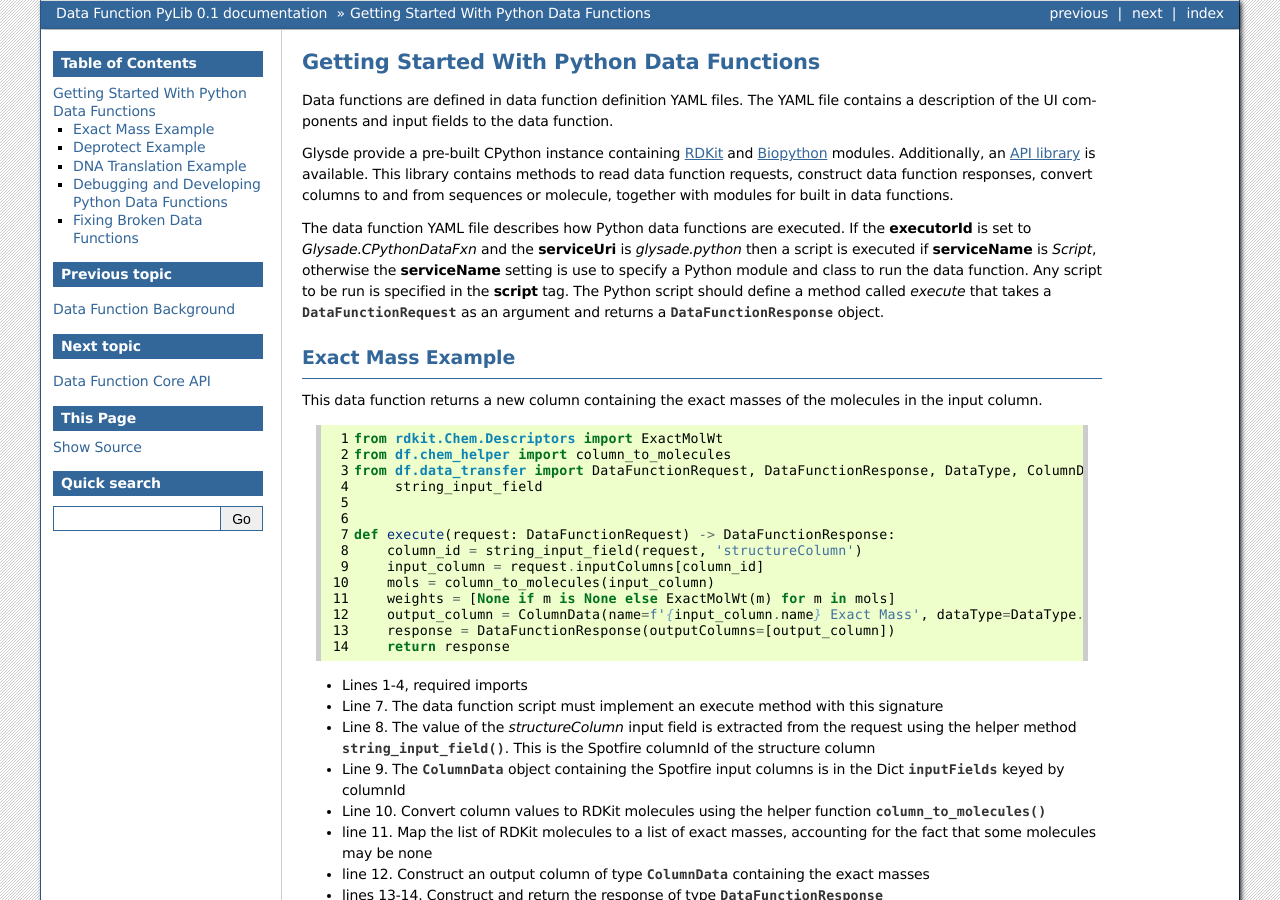
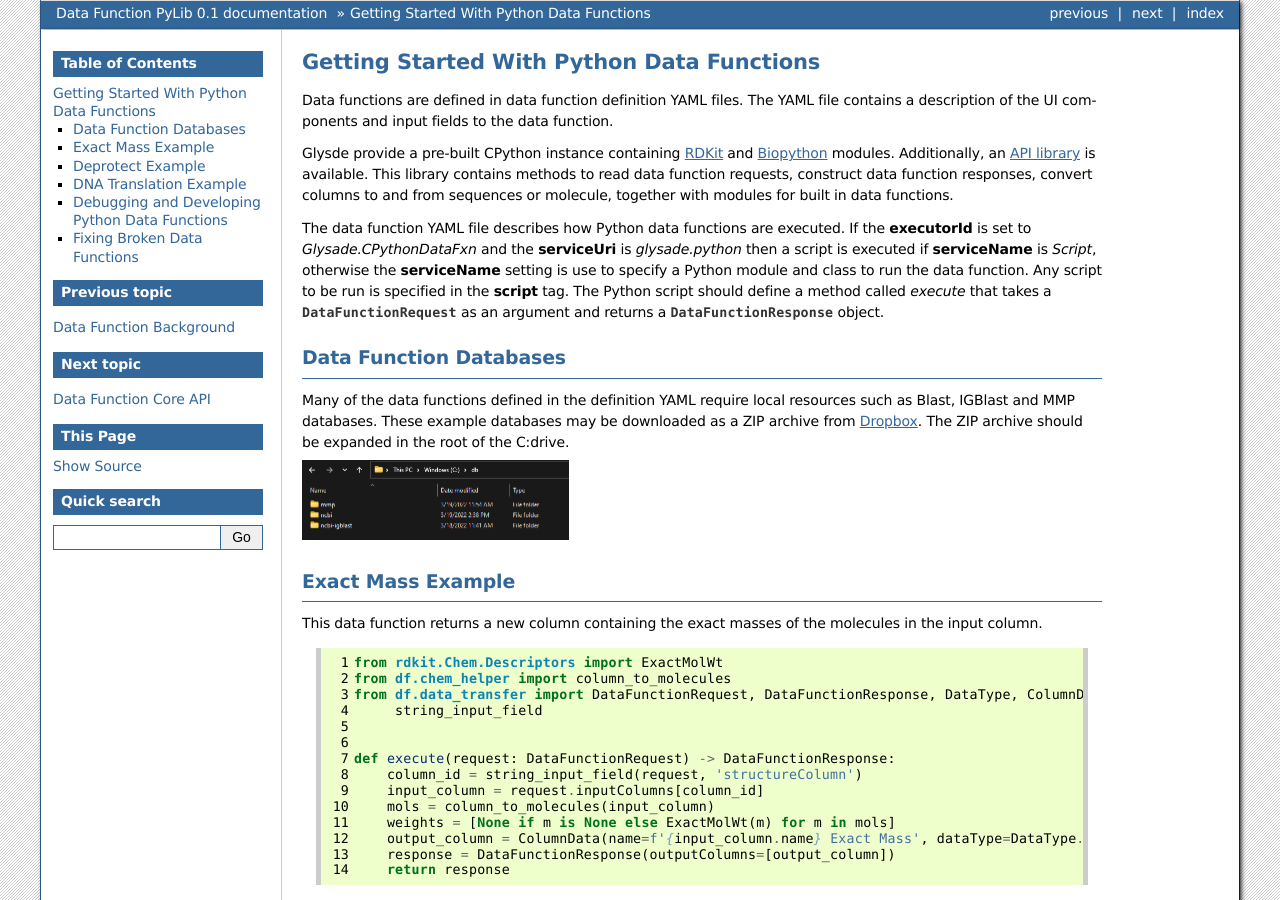
Before and after one commit to Glysade/DataFxnPylib, a Sphinx documentation site: the page built from pylib_3.9.7/doc/getting_started.rst, in a window 1280 px wide and 900 px high. Built offline with Sphinx 7.4.7, drawn with Linux system fonts in a browser that asks for light colours.

Commit message:
Merged dev

```diff
--- a/pylib_3.9.7/doc/getting_started.rst
+++ b/pylib_3.9.7/doc/getting_started.rst
@@ -18,6 +18,19 @@ The data function YAML file describes how Python data functions are executed.  I
 script to be run is specified in the **script** tag. The Python script should define a method called *execute* that takes
 a :class:`~df.data_transfer.DataFunctionRequest` as an argument and returns a
 :class:`~df.data_transfer.DataFunctionResponse` object.
+
+
+Data Function Databases
+***********************
+
+Many of the data functions defined in the definition YAML require local resources such as
+Blast, IGBlast and MMP databases.  These example databases may be downloaded as a ZIP archive from
+`Dropbox <https://www.dropbox.com/s/82zqkp9kuaxbl4u/chemcharts_db.zip>`_.
+The ZIP archive should be expanded in the root of
+the C:\ drive.
+
+.. image:: chemcharts_db.png
+   :scale: 50%
 
 Exact Mass Example
 ******************
```
Also changed, not shown: pylib_3.9.7/doc/background.rst (line endings or trailing spaces), pylib_3.9.7/doc/chemcharts_db.png (added).
